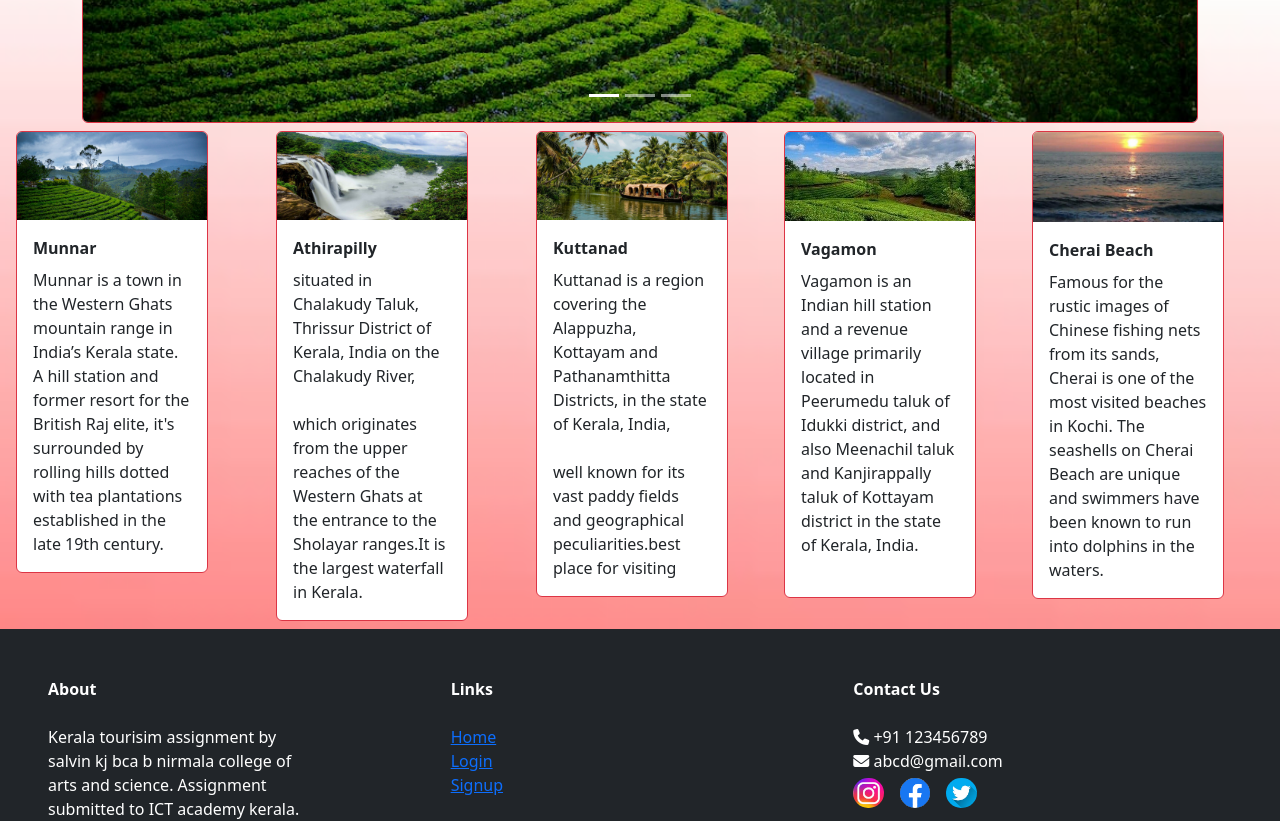
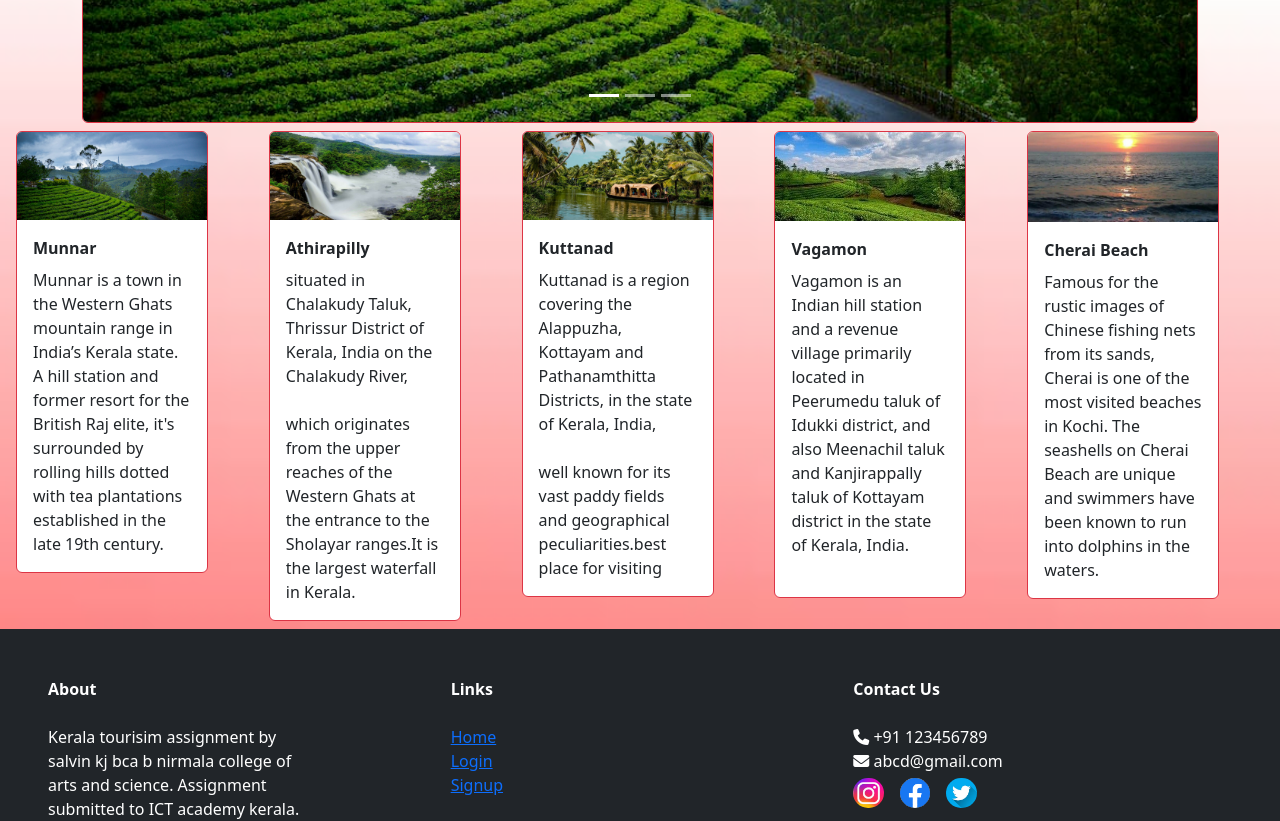
Before and after one commit to SALVIN77/ideal-enigma, a plain HTML site: page index.html in a window 1280 px wide. Shown: the part 480-1301 px from the top of the page. Drawn offline with nearby package versions, Linux system fonts and the light colour scheme.

Commit message:
Update index.html

```diff
--- a/index.html
+++ b/index.html
@@ -88,7 +88,7 @@
         </div>
       </div>
 
-        <div class="col m-0">
+        <div class="col m-0 p-0">
           <div class="card border border-danger " style="width: 12rem;">
           <img src="Athirapilli.jpg" class="card-img-top" alt="...">
           <div class="card-body">
```
